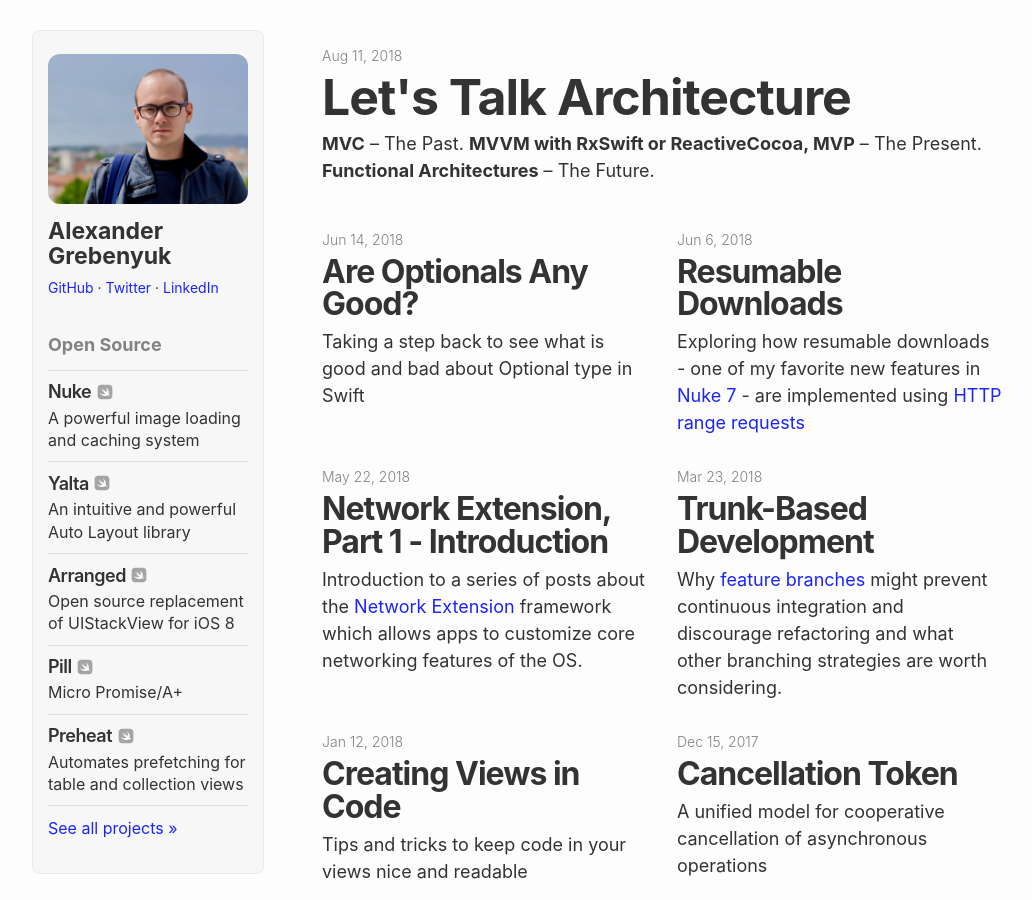
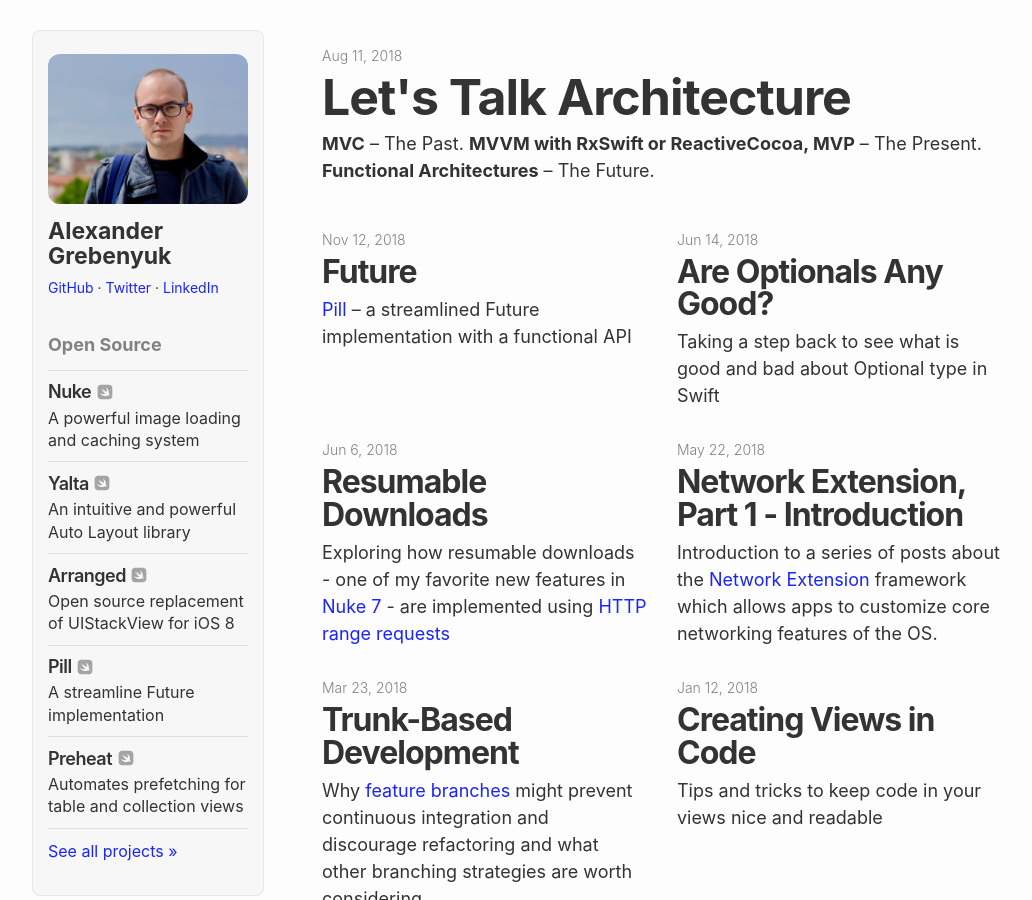
Before and after one commit to hyling/kean.github.io, a Jekyll site: the page built from index.html, in a window 1280 px wide and 900 px high. Shown: the whole window, without its empty margins (108-1140 px from the left). Built offline with Jekyll 4.4.1, drawn with Linux system fonts in a browser that asks for light colours; some of the changed lines change nothing that is shown.

Commit message:
Add 'Future' post

````diff
--- a/_data/open-source.json
+++ b/_data/open-source.json
@@ -20,9 +20,9 @@
         },
         {
             "title" : "Pill",
-            "link" : "https://github.com/kean/Promise",
+            "link" : "https://github.com/kean/Pill",
             "languages" : "Swift",
-            "description" : "Micro Promise/A+"
+            "description" : "A streamline Future<Value, Error> implementation"
         },
         {
             "title" : "Preheat",
--- /dev/null
+++ b/_posts/2018-11-12-future.markdown
@@ -0,0 +1,96 @@
+---
+layout: post
+title: Future<Value, Error>
+subtitle: <a href="https://github.com/kean/Pill">Pill</a> – a streamlined Future<Value, Error> implementation with a functional API
+date: 2018-11-12 9:00:00 +0300
+category: programming
+tags: programming
+permalink: /post/future
+uuid: b1b94ee1-c736-4e89-85a9-69cfe5ab6880
+---
+
+Inspired by the Swift core team's recent activity in the [proposal to add `Result<Value, Error>`](https://github.com/apple/swift-evolution/blob/master/proposals/0235-add-result.md) to the Swift Standard Library, I started working on a new version of [Pill](https://github.com/kean/Pill) – a `Future` implementation. The initial goal was to provide a small and simple `Future<Value, Error>` class with typed errors, but eventually, I challenged myself to code the `Future` that would feel like a part of the Swift Standard Library. For me, that meant building an idiomatic Swift implementation with a streamlined functional API and a good performance.
+
+## Future
+
+A future represents a result of computation which may be available now, or in the future, or never. Essentially, a future is an object to which you attach callbacks, instead of passing them into a function that performs a computation.
+
+Futures are easily composable. For example, `Future<Value, Error>` in Pill provides a set of functions like `map`, `flatMap`, `zip`, `reduce` and more to compose futures (more on it later).
+
+## Prior Art
+
+There are plenty of great Future implementations available in Swift. I've looked at [mxcl/PromiseKit](https://github.com/mxcl/PromiseKit), [google/Promises](https://github.com/google/promises), [SwiftNIO/EventLoopFuture](https://apple.github.io/swift-nio/docs/current/NIO/Classes/EventLoopFuture.html), [BrightFutures](https://github.com/Thomvis/BrightFutures), [khanlou/Promise](https://github.com/khanlou/Promise) and many more. Most don't provide typed errors. And many are just too big which makes including them in a project a hard sell. So I still decided to continue working on Pill because none of them "were quite my tempo".
+
+## `Future<Value, Error>`
+
+### Typed Errors
+
+The first change was an addition of typed errors: instead of `Promise<T>` we now have `Future<Value, Error>` (and also `Promise<Value, Error>` which is now a separate struct). The typed errors give you extra confidence when dealing with errors.
+
+There seem to be an opinion that typed errors are inconvenient and just add unnecessary complexity. I used to share this opinion but after working with typed errors for a while I found the opposite to be true. Typed errors are not only safer, but they often make error handling more ergonomic since you no longer need to cast them.
+
+### Streamlined Functional API
+
+I reviewed all of the terminology used in `Pill`: `resolve`, `fulfill`, `reject`, `then`, `recover` – I didn't feel that Swift developers were accustomed to these terms. So I decided to replace them with a set of functional methods that we all know and love.
+
+## Map and FlatMap
+
+Instead of `then` there is `map` and `flatMap`:
+
+```swift
+// Before
+func then<U>(on queue: DispatchQueue = .main, _ closure: @escaping (T) throws -> U) -> Promise<U>
+func then<U>(on queue: DispatchQueue = .main, _ closure: @escaping (T) throws -> Promise<U>) -> Promise<U>
+
+// After
+func map<NewValue>(_ closure: @escaping (Value) -> NewValue) -> Future<NewValue, Error>
+func flatMap<NewValue>(_ closure: @escaping (Value) -> Future<NewValue, Error>) -> Future<NewValue, Error>
+```
+
+Transforming values and chaining futures is now as Swifty as it gets:
+
+```swift
+let avatar = user
+    .map { $0.avatarURL }
+    .flatMap(loadAvatar)
+```
+
+### Zip and Reduce
+
+I decided not to stop at `map` and `flatMap` and added two other incredibly useful functions: `zip` and `reduce`.
+
+Use `zip` to combine the result of two futures into a single tuple:
+
+```swift
+let user: Future<User, Error>
+let avatar: Future<UIImage, Error>
+
+Future.zip(user, avatar).on(success: { user, avatar in
+    // use both values
+})
+```
+
+Or to wait for the result of multiple futures:
+
+```swift
+Future.zip([future1, future2]).on(success: { values in
+    // use an array of values
+})
+```
+
+Use `reduce` to combine the results of multiple futures:
+
+```swift
+let future1 = Future<Int, Error>(value: 1)
+let future2 = Future<Int, Error>(value: 2)
+
+Future.reduce(0, [future1, future2], +).on(success: { value in
+    print(value) // prints "3"
+})
+```
+
+## What's Next
+
+Working on `Future<Value, Error>` was a lot of fun, especially implementing functional parts like `zip` and `reduce`. I'm extremely satisfied with the result and the fact that even with the new additions it is still just under 160 lines of code – this truly shows the power of composition.
+
+If you'd like to give `Future<Value, Error>` a try, [`Pill`](https://github.com/kean/Pill) is a great place to start.
````
